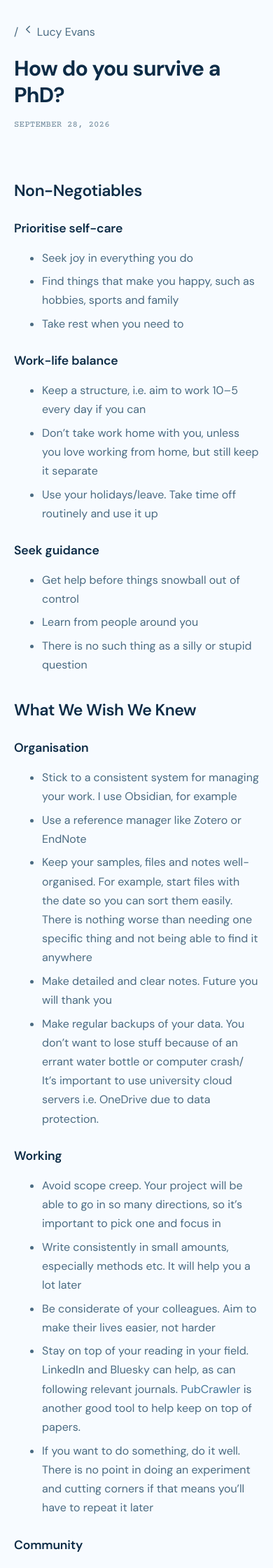
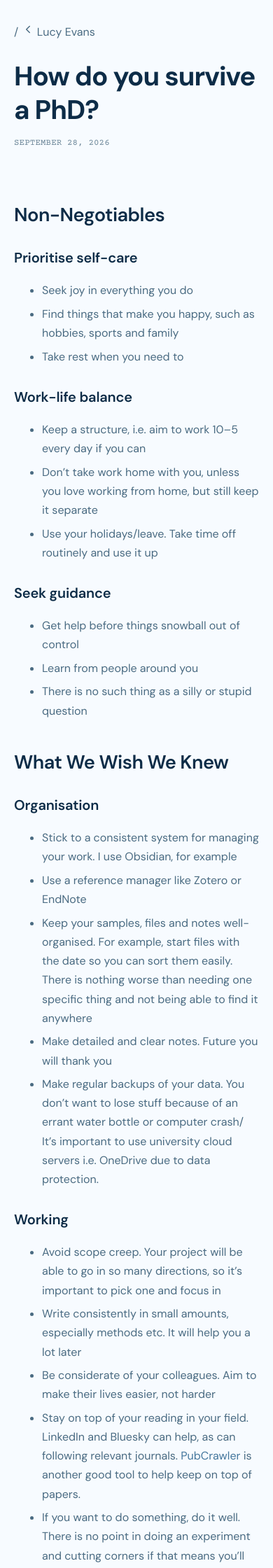
Before and after one commit to biolucy/home, a Jekyll site: the page built from _posts/2026-09-28-how-do-you-survive-a-phd.md, in a window 390 px wide. Shown: the top 2240 px of the page at 70% size. Built offline with Jekyll 4.4.1, drawn with Linux system fonts in a browser that asks for light colours.

Commit message:
Fix Moonwalk Sass compatibility with GitHub Pages

```diff
--- a/_sass/moonwalk.scss
+++ b/_sass/moonwalk.scss
@@ -24,18 +24,18 @@ pre, code {
 }
 
 h1 {
-  font-size: clamp(1.85rem, 1.5rem + 1.6vw, 2.4rem);
+  font-size: 2.4rem;
   letter-spacing: -0.025em;
   font-weight: 700;
   line-height: 1.15;
 }
 h2 {
-  font-size: clamp(1.4rem, 1.2rem + 1vw, 1.7rem);
+  font-size: 1.7rem;
   letter-spacing: -0.02em;
   font-weight: 600;
   line-height: 1.2;
 }
-h3 { font-size: clamp(1.1rem, 1rem + 0.4vw, 1.25rem); letter-spacing: -0.01em; font-weight: 600; }
+h3 { font-size: 1.25rem; letter-spacing: -0.01em; font-weight: 600; }
 h2, h3, h4, h5 { margin-top: 1.6em; }
 
 // Section header for home page sections (Portfolio, Blog, etc.)
@@ -518,7 +518,7 @@ div.highlighter-rouge:hover .code-copy {
 }
 .not-found-code {
   font-family: var(--font-mono);
-  font-size: clamp(4rem, 3rem + 5vw, 7rem);
+  font-size: 7rem;
   font-weight: 500;
   color: var(--links);
   line-height: 1;
```
